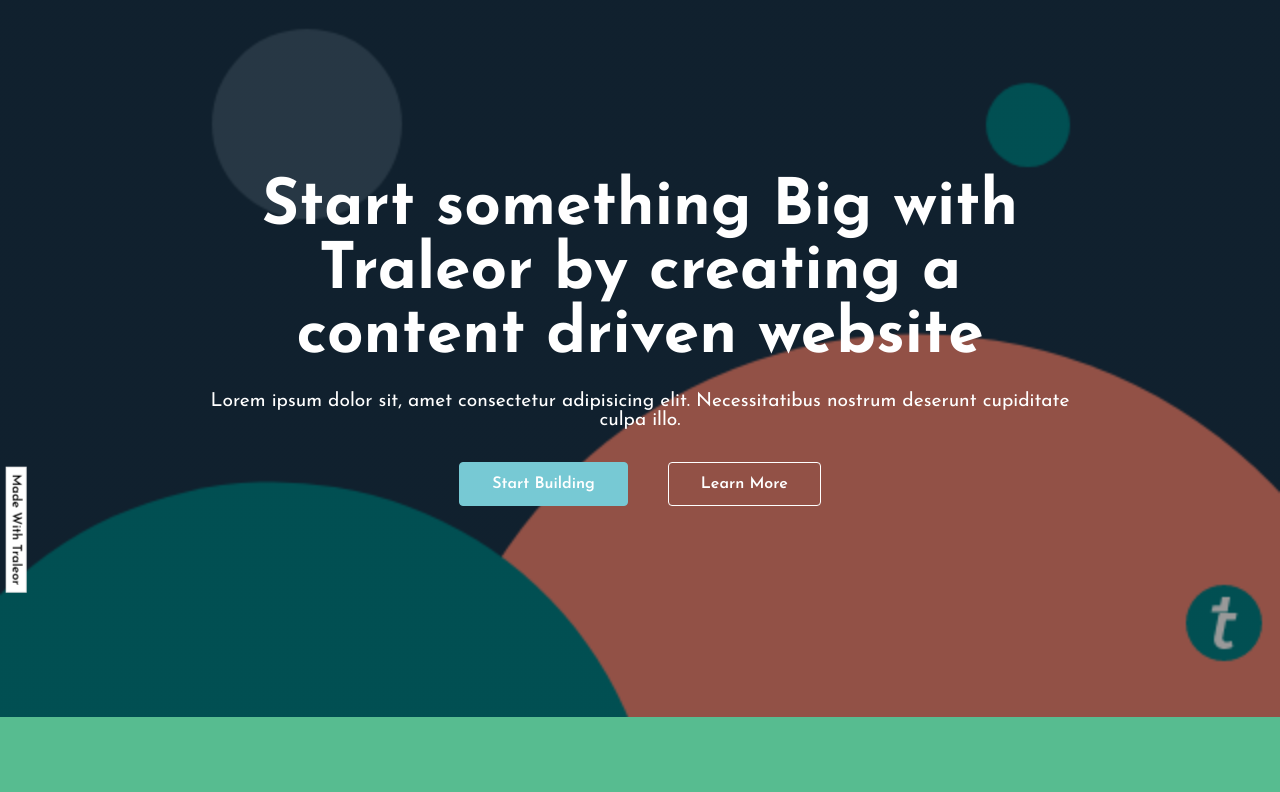
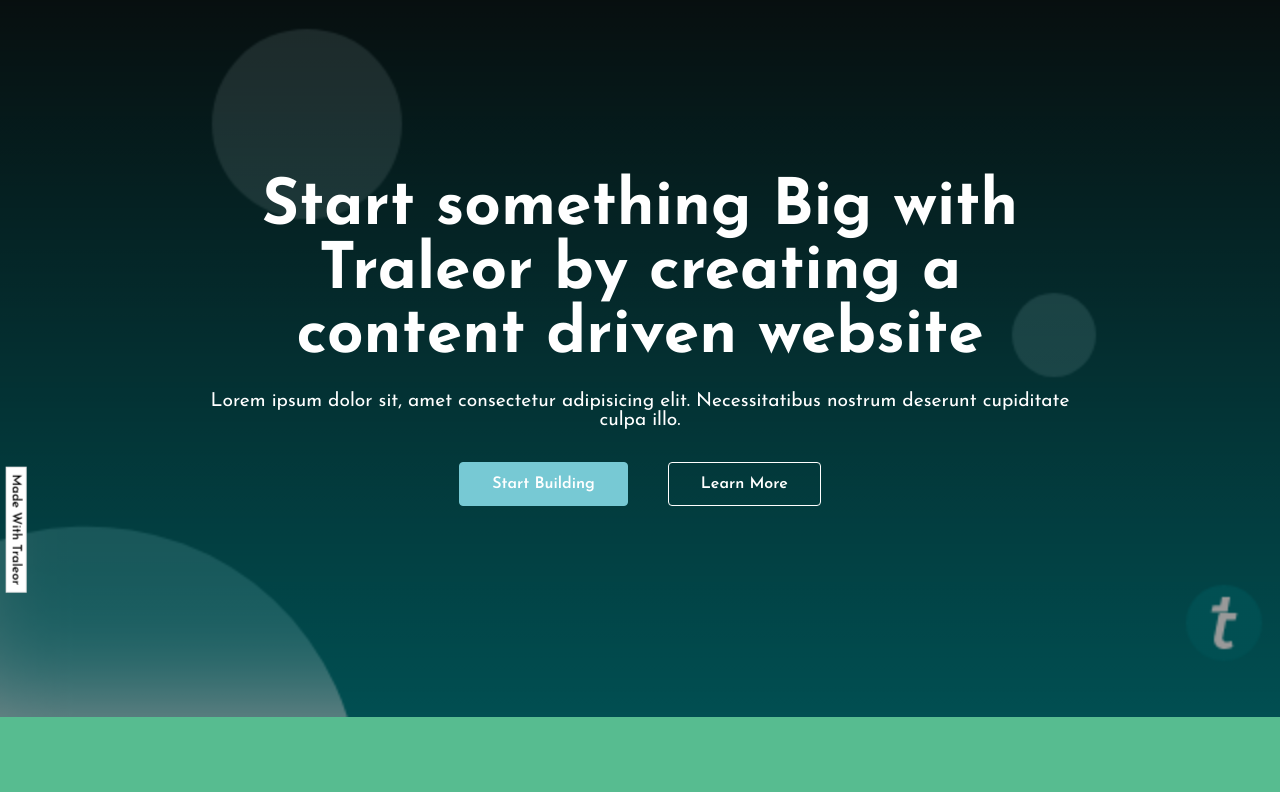
Before and after one commit to traleor/templates, a plain HTML site: page techa/index.html in a window 1280 px wide. Shown: the part 83-875 px from the top of the page. Drawn offline with Linux system fonts and the light colour scheme.

Commit message:
updated techa bg to dark cover

```diff
--- a/techa/css/techa.css
+++ b/techa/css/techa.css
@@ -306,7 +306,7 @@ ul {
   height: 100vh;
   /* background: linear-gradient(rgba(0, 0, 0, 0.8), rgba(0, 0, 0, 0.9)); */
   background-image: linear-gradient(rgba(0, 0, 0, 0.4), rgba(0, 0, 0, 0.4)),
-    url("../../media/hill-cover.png");
+    url("../../media/dark-cover.png");
   background-position: center;
   background-repeat: no-repeat;
   background-size: cover;
```
